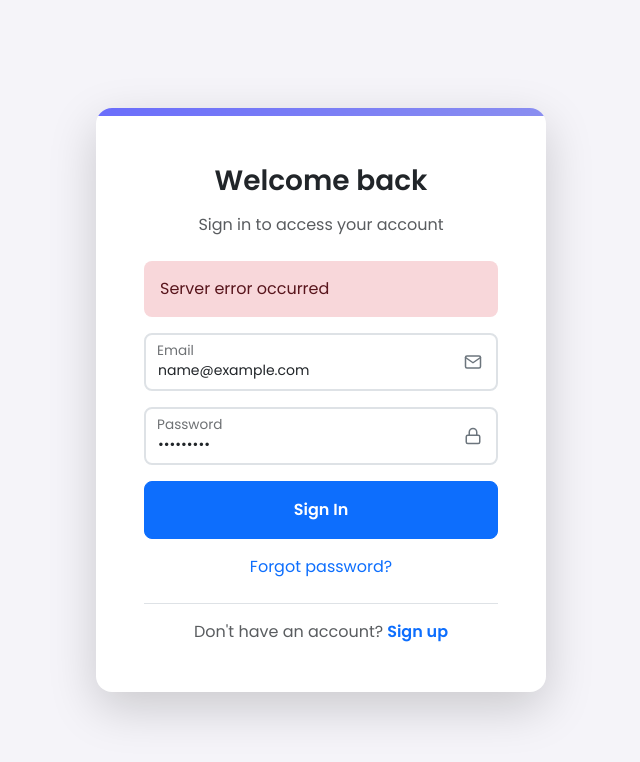
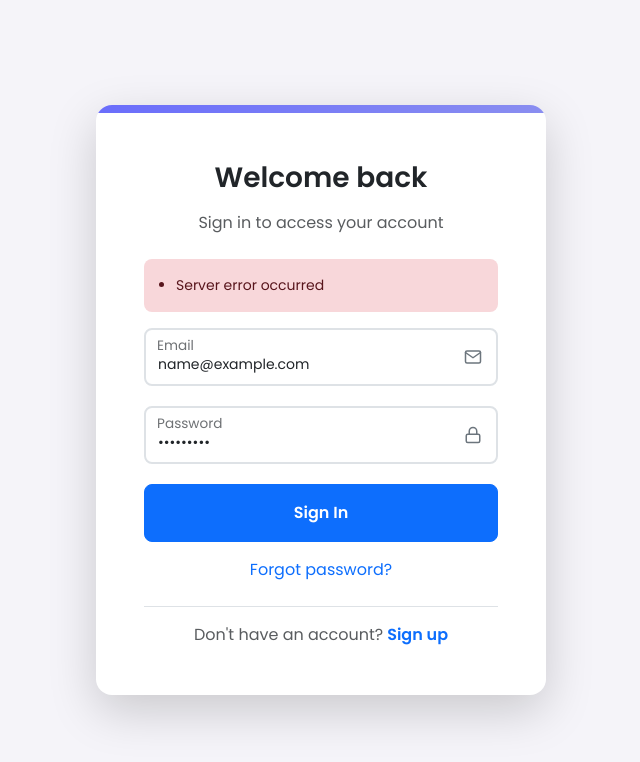
Before and after one commit to ysakiiiiiii/TaskManager-Frontend, a React (Vite) app: page /login in a window 1280 px wide. Both pictures are taken after typing "name@example.com", "Sample123" into the empty fields and a click on the button "Sign In". Shown: the top 762 px of the page, without its empty margins (319-959 px from the left). Built offline with nearby package versions, Linux system fonts and the light colour scheme; no server answers.

Commit message:
Login Api

```diff
--- a/package.json
+++ b/package.json
@@ -25,6 +25,7 @@
   },
   "devDependencies": {
     "@eslint/js": "^9.25.0",
+    "@types/node": "^24.0.12",
     "@types/react": "^19.1.2",
     "@types/react-dom": "^19.1.2",
     "@vitejs/plugin-react": "^4.4.1",
--- a/src/App.tsx
+++ b/src/App.tsx
@@ -7,7 +7,7 @@ function App() {
   return (
     <BrowserRouter>
       <Routes>
-        {/* <Route path="/" element={<Navigate to="/login" replace />} /> */}
+        <Route path="/" element={<Navigate to="/login" replace />} />
         <Route path="/login" element={<LoginPage />} />
         <Route path="/register" element={<RegisterForm />} />
         <Route path="/*" element={<SidebarLayout />} />
--- /dev/null
+++ b/src/api/axios.ts
@@ -0,0 +1,29 @@
+import axios from 'axios';
+
+const api = axios.create({
+  baseURL: import.meta.env.VITE_API_URL,
+  timeout: 10000,
+  headers: {
+    'Content-Type': 'application/json',
+  },
+  validateStatus: (status) => status < 500,
+});
+
+if (process.env.NODE_ENV === 'production') {
+  api.interceptors.response.use(
+    response => response,
+    error => {
+      return Promise.reject({
+        message: 'Request failed',
+        isGeneric: true,
+        status: error.response?.status
+      });
+    }
+  );
+
+  api.interceptors.request.use(config => {
+    return config;
+  });
+}
+
+export default api;
--- a/src/pages/LoginForm.tsx
+++ b/src/pages/LoginForm.tsx
@@ -1,20 +1,20 @@
 // src/components/LoginForm.tsx
-import React, { useState } from 'react';
-import axios from 'axios';
+import React, { useState, useEffect } from 'react';
+import api from '../api/axios';
 import {
   Form,
   Button,
   Alert,
   Container,
   Card,
+  FloatingLabel,
   Spinner,
-  FloatingLabel,
   Stack
 } from 'react-bootstrap';
-import { motion } from 'framer-motion';
-import { Lock, Mail } from 'react-feather';
+import { motion, useAnimation } from 'framer-motion';
+import { Mail, Lock } from 'react-feather';
+import { Link } from 'react-router-dom';
 import '../styles/LoginForm.css';
-import { Link } from 'react-router-dom';
 
 interface LoginFormState {
   username: string;
@@ -23,13 +23,15 @@ interface LoginFormState {
 
 const LoginForm: React.FC = () => {
   const [form, setForm] = useState<LoginFormState>({ username: '', password: '' });
-  const [error, setError] = useState<string | null>(null);
+  const [error, setError] = useState<string[] | null>(null);
   const [success, setSuccess] = useState<string | null>(null);
   const [loading, setLoading] = useState(false);
+  const [shakeKey, setShakeKey] = useState(0);
+  const alertControls = useAnimation();
 
   const handleChange = (e: React.ChangeEvent<HTMLInputElement>) => {
     const { name, value } = e.target;
-    setForm({ ...form, [name]: value });
+    setForm(prev => ({ ...prev, [name]: value }));
   };
 
   const handleSubmit = async (e: React.FormEvent) => {
@@ -39,36 +41,40 @@ const LoginForm: React.FC = () => {
     setLoading(true);
 
     try {
-      const response = await axios.post('https://localhost:7179/api/User/Login', form);
+      const response = await api.post('/User/Login', form);
 
       if (response.data.success) {
         setSuccess('Login successful! Redirecting...');
-        // Store token if needed
         localStorage.setItem('authToken', response.data.token);
-        // Redirect after delay
-        setTimeout(() => window.location.href = '/dashboard', 1500);
+        setTimeout(() => (window.location.href = '/dashboard'), 1500);
       } else {
-        setError(response.data.message || 'Login failed');
+          const errors = response.data.errors ?? [response.data.message ?? 'Login failed'];
+          setError(errors);
+          setShakeKey(prev => prev + 1);
         }
       } catch (err: any) {
       if (err.response?.data?.errors) {
-        setError(err.response.data.errors.join(', '));
-      } else if (err.response?.data?.message) {
-        setError(err.response.data.message);
+        setError(err.response.data.errors);
       } else {
-        setError('Server error occurred');
+        setError(['Server error occurred']);
       }
+      setShakeKey(prev => prev + 1);
     } finally {
       setLoading(false);
     }
   };
 
+  useEffect(() => {
+    if (shakeKey > 0) {
+      alertControls.start({
+        x: [0, -10, 10, -10, 10, 0],
+        transition: { duration: 0.5 },
+      });
+    }
+  }, [shakeKey]);
+
   return (
-    <motion.div
-      initial={{ opacity: 0 }}
-      animate={{ opacity: 1 }}
-      transition={{ duration: 0.5 }}
-    >
+    <motion.div initial={{ opacity: 0 }} animate={{ opacity: 1 }} transition={{ duration: 0.5 }}>
       <Container className="d-flex justify-content-center align-items-center min-vh-100 px-3">
         <Card className="shadow-lg border-0 rounded-4 overflow-hidden" style={{ width: '100%', maxWidth: 450 }}>
           <div className="gradient-bg" style={{ height: '8px' }}></div>
@@ -84,35 +90,33 @@ const LoginForm: React.FC = () => {
             </motion.div>
 
             {error && (
-              <motion.div
-                initial={{ opacity: 0, y: 10 }}
-                animate={{ opacity: 1, y: 0 }}
-              >
-                <Alert variant="danger" className="border-0 rounded-3">{error}</Alert>
+              <motion.div animate={alertControls}>
+                <Alert variant="danger" className="border-0 rounded-3 small">
+                  <ul className="mb-0 ps-3">
+                    {error.map((msg, i) => (
+                      <li key={i}>{msg}</li>
+                    ))}
+                  </ul>
+                </Alert>
               </motion.div>
             )}
+
             {success && (
-              <motion.div
-                initial={{ opacity: 0, y: 10 }}
-                animate={{ opacity: 1, y: 0 }}
-              >
+              <motion.div initial={{ opacity: 0, y: 10 }} animate={{ opacity: 1, y: 0 }}>
                 <Alert variant="success" className="border-0 rounded-3">{success}</Alert>
               </motion.div>
             )}
 
             <Form onSubmit={handleSubmit}>
-              <motion.div
-                initial={{ opacity: 0 }}
-                animate={{ opacity: 1 }}
-                transition={{ delay: 0.3 }}
-              >
+              <Stack gap={1}>
+                <motion.div initial={{ opacity: 0 }} animate={{ opacity: 1 }} transition={{ delay: 0.3 }}>
                   <FloatingLabel controlId="username" label="Email" className="mb-3">
                     <Form.Control
                       type="email"
                       name="username"
                       value={form.username}
                       onChange={handleChange}
-                      placeholder=""
+                      placeholder=" "
                       required
                       className="form-control-sm border-2 rounded-3"
                       style={{ height: 'calc(3.5rem + 2px)', paddingTop: '1.625rem' }}
@@ -121,11 +125,7 @@ const LoginForm: React.FC = () => {
                   </FloatingLabel>
                 </motion.div>
 
-              <motion.div
-                initial={{ opacity: 0 }}
-                animate={{ opacity: 1 }}
-                transition={{ delay: 0.4 }}
-              >
+                <motion.div initial={{ opacity: 0 }} animate={{ opacity: 1 }} transition={{ delay: 0.35 }}>
                   <FloatingLabel controlId="password" label="Password" className="mb-3">
                     <Form.Control
                       type="password"
@@ -141,11 +141,7 @@ const LoginForm: React.FC = () => {
                   </FloatingLabel>
                 </motion.div>
 
-              <motion.div
-                initial={{ opacity: 0 }}
-                animate={{ opacity: 1 }}
-                transition={{ delay: 0.5 }}
-              >
+                <motion.div initial={{ opacity: 0 }} animate={{ opacity: 1 }} transition={{ delay: 0.4 }}>
                   <Button
                     type="submit"
                     className="w-100 rounded-3 py-3 fw-bold"
@@ -161,21 +157,22 @@ const LoginForm: React.FC = () => {
                     )}
                   </Button>
                 </motion.div>
-
-              <motion.div
-                initial={{ opacity: 0 }}
-                animate={{ opacity: 1 }}
-                transition={{ delay: 0.6 }}
-                className="text-center mt-3"
-              >
-                <Link to="/" className="text-decoration-none">Forgot password?</Link>
-              </motion.div>
+              </Stack>
             </Form>
 
             <motion.div
               initial={{ opacity: 0 }}
               animate={{ opacity: 1 }}
-              transition={{ delay: 0.7 }}
+              transition={{ delay: 0.5 }}
+              className="text-center mt-3"
+            >
+              <Link to="/" className="text-decoration-none">Forgot password?</Link>
+            </motion.div>
+
+            <motion.div
+              initial={{ opacity: 0 }}
+              animate={{ opacity: 1 }}
+              transition={{ delay: 0.55 }}
               className="mt-4 pt-3 text-center border-top"
             >
               <Stack direction="horizontal" gap={1} className="justify-content-center">
--- a/src/pages/RegisterForm.tsx
+++ b/src/pages/RegisterForm.tsx
@@ -1,6 +1,6 @@
 // src/components/RegisterForm.tsx
-import React, { useState } from 'react';
-import axios from 'axios';
+import React, { useEffect, useState } from 'react';
+import api from '../api/axios';
 import {
   Form,
   Button,
@@ -11,7 +11,7 @@ import {
   Spinner,
   Stack
 } from 'react-bootstrap';
-import { motion } from 'framer-motion';
+import { motion, useAnimation } from 'framer-motion';
 import { User, Mail, Lock, Shield } from 'react-feather';
 import { Link } from 'react-router-dom';
 import PrivacyTermsModal from '../components/PrivacyTermsModal';
@@ -36,10 +36,13 @@ const RegisterForm: React.FC = () => {
     agree: false,
   });
 
-  const [error, setError] = useState<string | null>(null);
+  const [error, setError] = useState<string[] | null>(null);
+  const [shakeKey, setShakeKey] = useState(0);
   const [success, setSuccess] = useState<string | null>(null);
   const [loading, setLoading] = useState(false);
   const [showModal, setShowModal] = useState(false);
+  const alertControls = useAnimation();
+
 
   const handleChange = (e: React.ChangeEvent<HTMLInputElement>) => {
     const { name, value, type, checked } = e.target;
@@ -55,45 +58,56 @@ const RegisterForm: React.FC = () => {
     setSuccess(null);
 
     if (form.password !== form.confirmPassword) {
-      setError('Passwords do not match');
+      setError(['Passwords do not match']);
       return;
     }
 
     if (!form.agree) {
-      setError('You must agree to the privacy policy and terms.');
+      setError(['You must agree to the privacy policy and terms.']);
       return;
     }
 
     setLoading(true);
 
     try {
-      const response = await axios.post('https://localhost:7179/api/User/Register', {
+      const response = await api.post('/User/Register', {
         firstName: form.firstName,
         lastName: form.lastName,
         username: form.username,
         password: form.password,
       });
 
-      if (response.data.success) {
+      if (response.status === 400 && response.data?.errors) {
+        const registerErrors = Object.values(response.data.errors).flat() as string[];
+        setError(registerErrors);
+        setShakeKey(prev => prev + 1);
+      } else if (response.data.success) {
         setSuccess('Registration successful! Redirecting to login...');
         setTimeout(() => {
           window.location.href = '/login';
-        }, 2000);
+        }, 1000);
       } else {
-        setError(response.data.message || 'Registration failed');
+        setError(['Registration failed']);
+        setShakeKey(prev => prev + 1);
       }
-    } catch (err: any) {
-      console.error('Registration error:', err.response);
-      const apiError = err.response?.data;
-      if (Array.isArray(apiError?.errors)) {
-        setError(apiError.errors.join('\n'));
-      } else {
-        setError(apiError?.message || 'An unexpected error occurred.');
-      }
+
+    } catch (err) {
+      setError(['An unexpected error occurred.']);
+      setShakeKey(prev => prev + 1);
     } finally {
       setLoading(false);
     }
   };
+
+
+  useEffect(() => {
+    alertControls.start({
+      x: [0, -10, 10, -10, 10, 0],
+      transition: { duration: 0.5 },
+    });
+  }, [shakeKey]);
+
+
 
   return (
     <motion.div
@@ -116,17 +130,17 @@ const RegisterForm: React.FC = () => {
             </motion.div>
 
             {error && (
-              <motion.div
-                initial={{ opacity: 0, y: 10 }}
-                animate={{ opacity: 1, y: 0 }}
-              >
-                <Alert variant="danger" className="border-0 rounded-3">
-                  {error.split('\n').map((line, i) => (
-                    <div key={i}>{line}</div>
-                  ))}
-                </Alert>
+              <motion.div animate={alertControls}>
+              <Alert variant="danger" className="border-0 rounded-3 small">
+                  <ul className="mb-0 ps-3">
+                    {error.map((msg, i) => (
+                      <li key={i}>{msg}</li>
+                    ))}
+                  </ul>
+              </Alert>
               </motion.div>
             )}
+
             {success && (
               <motion.div
                 initial={{ opacity: 0, y: 10 }}
```
Also changed, not shown: src/components/SidebarLayout.tsx (+11 -4 lines), src/pages/TaskTable.tsx (+17 -3 lines), 2 other files (tests, documents, lock files or other folders). Lines whose indentation alone changed are shown as unchanged.
